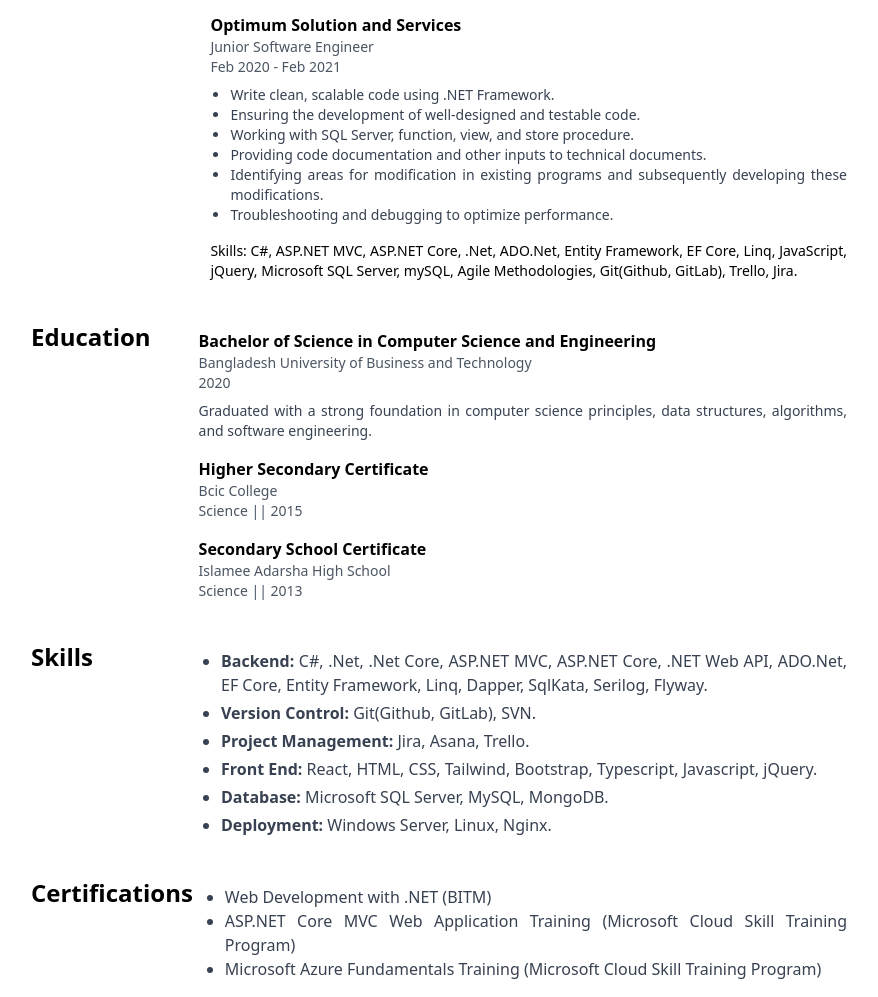
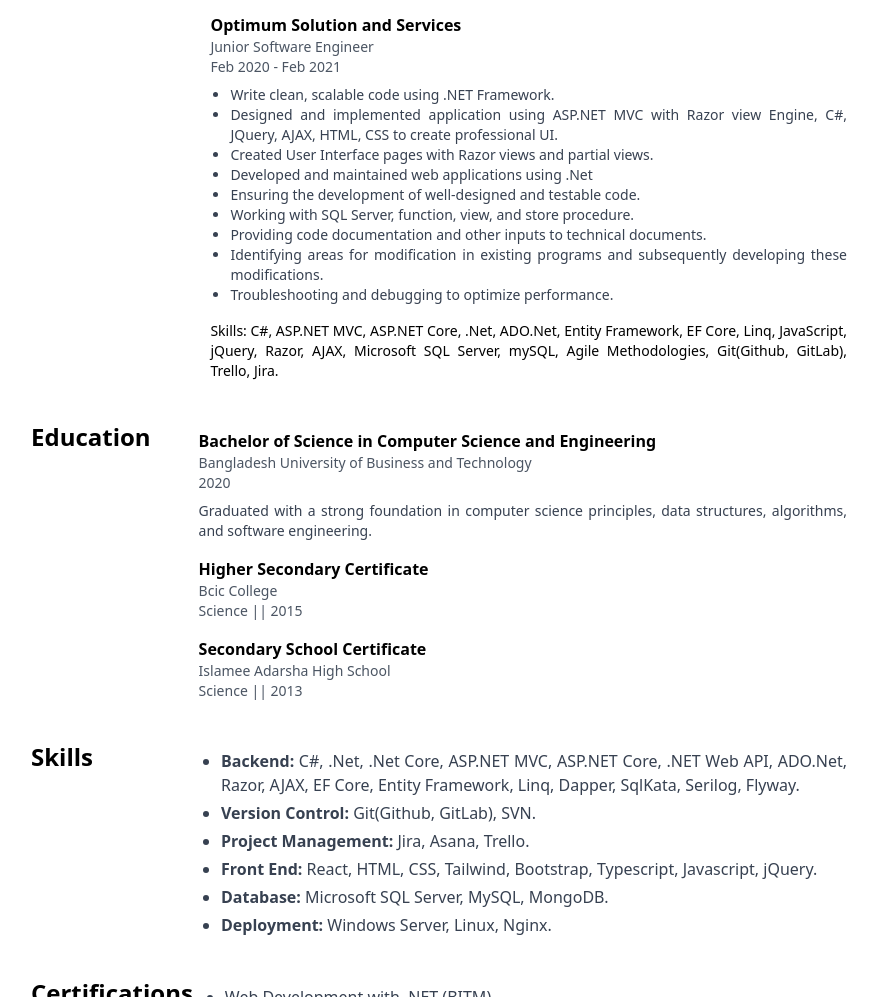
Before and after one commit to arafat-bin-reza/Resume, a plain HTML site: page index.html in a window 1280 px wide. Shown: the part 995-1992 px from the top of the page, without its empty margins (201-1079 px from the left). Drawn offline with nearby package versions, Linux system fonts and the light colour scheme.

Commit message:
Updated information on my cv.

```diff
--- a/index.html
+++ b/index.html
@@ -78,6 +78,9 @@
                         <p class="text-gray-600">Feb 2020 - Feb 2021</p>
                         <ul class="list-disc ml-5 mt-2 text-gray-700">
                             <li>Write clean, scalable code using .NET Framework.</li>
+                            <li>Designed and implemented application using ASP.NET MVC with Razor view Engine, C#, JQuery, AJAX, HTML, CSS to create professional UI.</li>
+                            <li>Created User Interface pages with Razor views and partial views.</li>
+                            <li>Developed and maintained web applications using .Net</li>
                             <li>Ensuring the development of well-designed and testable code.</li>
                             <li>Working with SQL Server, function, view, and store procedure.</li>
                             <li>Providing code documentation and other inputs to technical documents.</li>
@@ -86,7 +89,7 @@
                         </ul>
 
                         <p class="mt-4 text-sm">
-                            Skills: C#, ASP.NET MVC, ASP.NET Core, .Net, ADO.Net, Entity Framework, EF Core, Linq, JavaScript, jQuery, Microsoft SQL Server, mySQL,
+                            Skills: C#, ASP.NET MVC, ASP.NET Core, .Net, ADO.Net, Entity Framework, EF Core, Linq, JavaScript, jQuery, Razor, AJAX, Microsoft SQL Server, mySQL,
                                     Agile Methodologies, Git(Github, GitLab), Trello, Jira.
                         </p>
                     </div>
@@ -127,7 +130,7 @@
                 </div>
                 <div class="text-base">
                     <ul class="list-disc ml-8 mt-6 text-gray-700">
-                    <li class="mt-4 text-gray-700"><strong>Backend:</strong> C#, .Net, .Net Core, ASP.NET MVC, ASP.NET Core, .NET Web API, ADO.Net, EF Core, Entity Framework, Linq, Dapper, SqlKata, Serilog, Flyway.</li>
+                    <li class="mt-4 text-gray-700"><strong>Backend:</strong> C#, .Net, .Net Core, ASP.NET MVC, ASP.NET Core, .NET Web API, ADO.Net, Razor, AJAX, EF Core, Entity Framework, Linq, Dapper, SqlKata, Serilog, Flyway.</li>
                     <li class="mt-1 text-gray-700"><strong>Version Control:</strong> Git(Github, GitLab), SVN.</li>
                     <li class="mt-1 text-gray-700"><strong>Project Management:</strong> Jira, Asana, Trello.</li>
                     <li class="mt-1 text-gray-700"><strong>Front End:</strong> React, HTML, CSS, Tailwind, Bootstrap, Typescript, Javascript, jQuery.</li>
```
